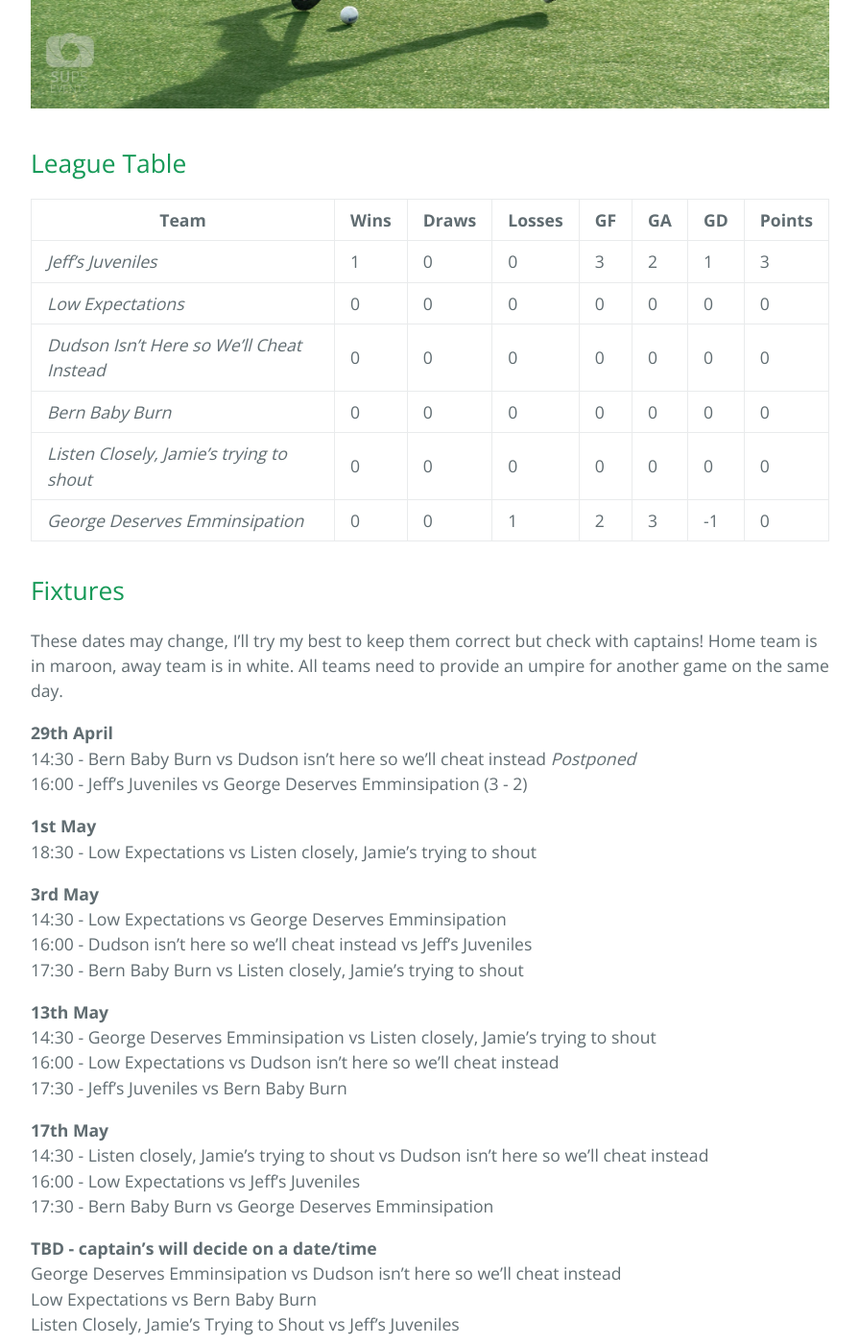
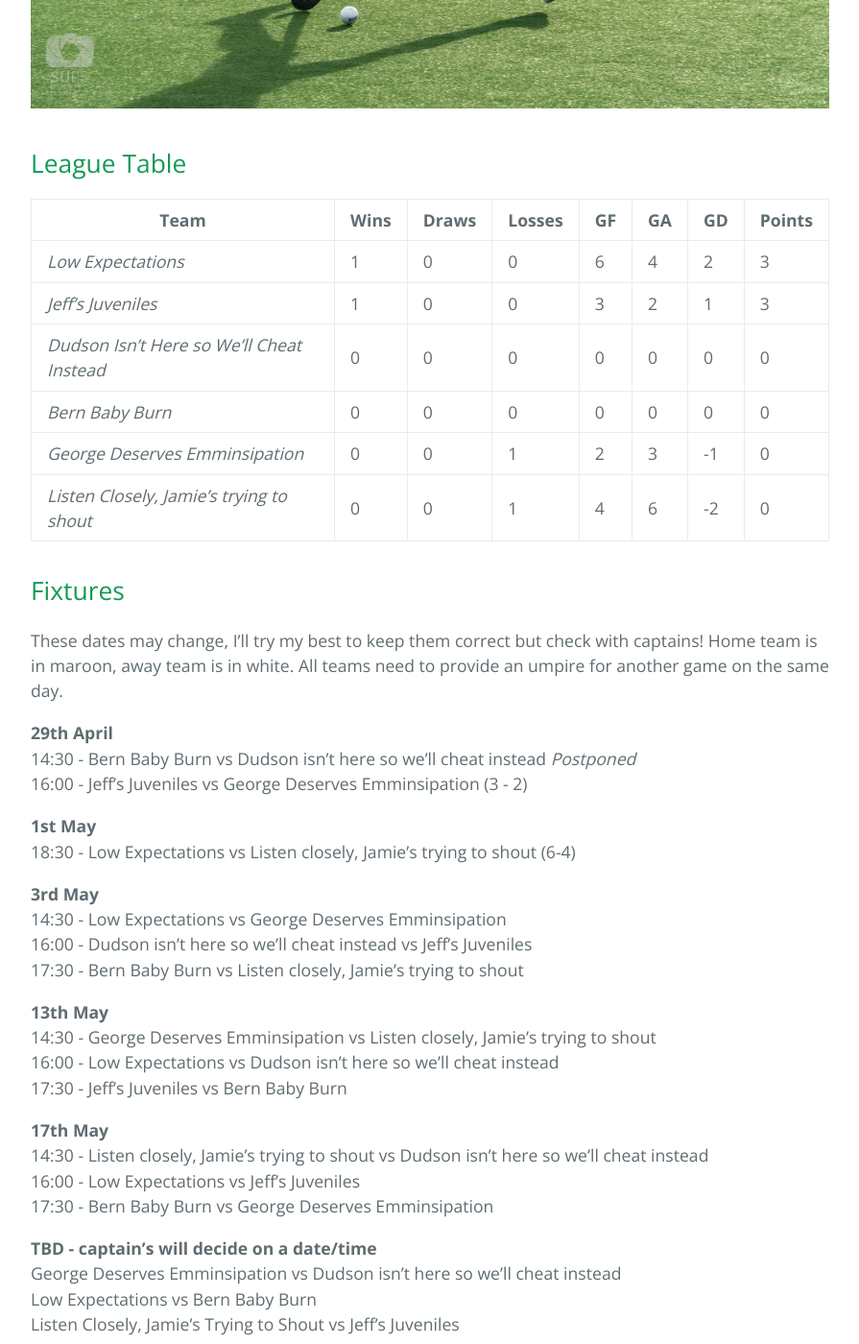
Before and after one commit to behradkoohy/summerleague, a Jekyll site: the page built from index.md, in a window 1280 px wide and 1400 px high, scrolled down 814 px. Shown: the whole window at 96% size, without its empty margins (192-1087 px from the left). Built offline with Jekyll 4.4.1, drawn with Linux system fonts in a browser that asks for light colours; our own code applies the rules of GitHub Pages for plain Markdown files.

Commit message:
Update index.md

```diff
--- a/index.md
+++ b/index.md
@@ -10,12 +10,12 @@
 
 | **Team**                                 	| Wins 	| Draws 	| Losses 	| GF 	| GA 	| GD 	| **Points** 	|
 |------------------------------------------	|------	|-------	|--------	|----	|----	|----	|------------	|
+| _Low Expectations_                         	| 1    	| 0     	| 0      	| 6  	| 4  	| 2  	| 3          	|
 | _Jeff's Juveniles_                         	| 1    	| 0     	| 0      	| 3  	| 2  	| 1  	| 3          	|
-| _Low Expectations_                         	| 0    	| 0     	| 0      	| 0  	| 0  	| 0  	| 0          	|
 | _Dudson Isn't Here so We'll Cheat Instead_ 	| 0    	| 0     	| 0      	| 0  	| 0  	| 0  	| 0          	|
 | _Bern Baby Burn_                           	| 0    	| 0     	| 0      	| 0  	| 0  	| 0  	| 0          	|
-| _Listen Closely, Jamie's trying to shout_  	| 0    	| 0     	| 0      	| 0  	| 0  	| 0  	| 0          	|
 | _George Deserves Emminsipation_            	| 0    	| 0     	| 1      	| 2  	| 3  	| -1 	| 0          	|
+| _Listen Closely, Jamie's trying to shout_  	| 0    	| 0     	| 1      	| 4  	| 6  	| -2  	| 0        	|
 
 ## Fixtures
 These dates may change, I'll try my best to keep them correct but check with captains! Home team is in maroon, away team is in white. All teams need to provide an umpire for another game on the same day.
@@ -25,7 +25,7 @@
 16:00 - Jeff's Juveniles vs George Deserves Emminsipation  (3 - 2)
 
 **1st May**
-18:30 - Low Expectations vs Listen closely, Jamie’s trying to shout
+18:30 - Low Expectations vs Listen closely, Jamie’s trying to shout (6-4)
 
 **3rd May**
 14:30 - Low Expectations vs George Deserves Emminsipation
```
